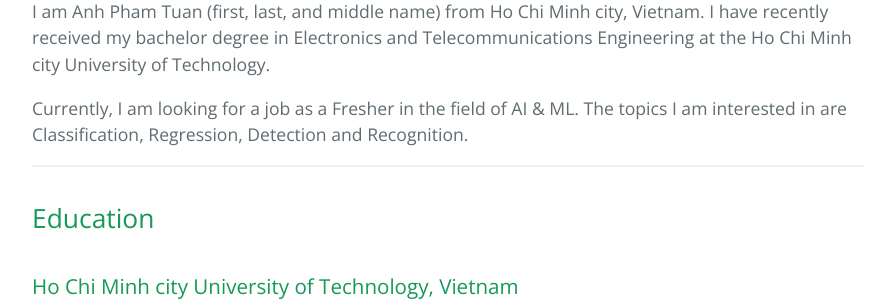
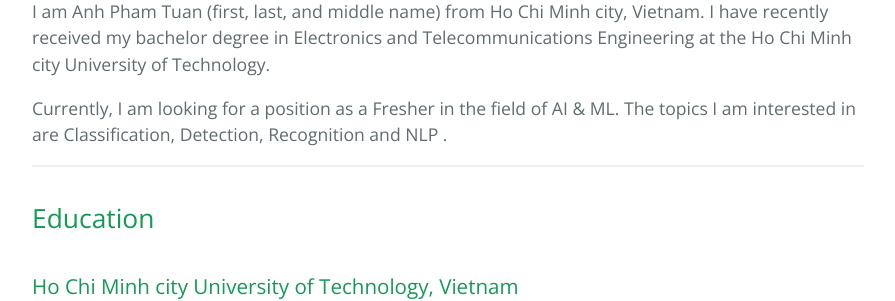
Before and after one commit to AnhPhTu/AnhPhTu.github.io, a Jekyll site: the page built from index.md, in a window 1280 px wide. Shown: the part 634-935 px from the top of the page, without its empty margins (192-1087 px from the left). Built offline with Jekyll 4.4.1, drawn with Linux system fonts in a browser that asks for light colours.

Commit message:
Update index.md

```diff
--- a/index.md
+++ b/index.md
@@ -14,7 +14,7 @@ layout: home
 
 I am Anh Pham Tuan (first, last, and middle name) from Ho Chi Minh city, Vietnam. I have recently received my bachelor degree in Electronics and Telecommunications Engineering at the Ho Chi Minh city University of Technology.
 
-Currently, I am looking for a job as a Fresher in the field of AI & ML. The topics I am interested in are Classification, Regression, Detection and Recognition.
+Currently, I am looking for a position as a Fresher in the field of AI & ML. The topics I am interested in are Classification, Detection, Recognition and NLP .
 
 
 ------
```
